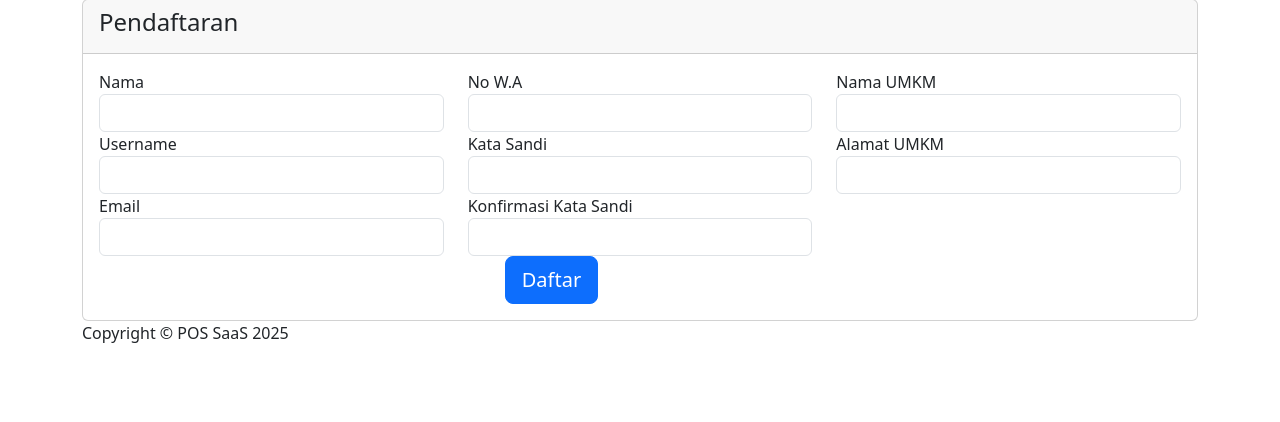
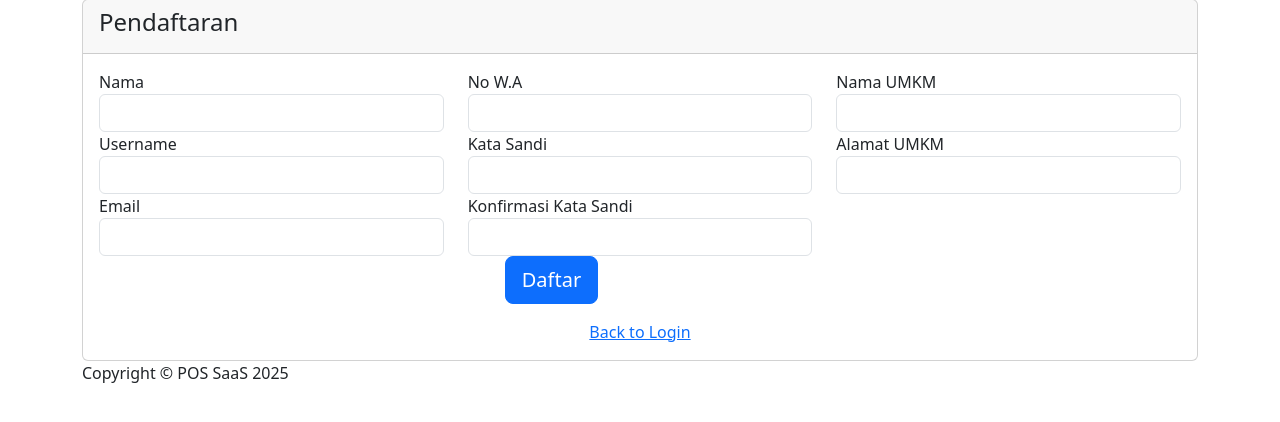
Before and after one commit to Yogi-ArdiansyahN/POS_SAAS_V2, a CodeIgniter 4 app: template app/Views/auth/register.php in a window 1280 px wide. Shown: the part 49-471 px from the top of the page. Run offline with PHP 8.4 and a stand-in for CodeIgniter, Linux system fonts and the light colour scheme; the template is opened without the code that fills it, so the values that code supplies are empty; some libraries are stand-ins or nearby versions.

Commit message:
menambah link back to login pada pendaftaran

```diff
--- a/app/Views/auth/register.php
+++ b/app/Views/auth/register.php
@@ -115,6 +115,9 @@
                                         <button name="daftar" class="btn btn-primary btn-lg btn-block">
                                             Daftar
                                         </button>
+                                        <div class="mx-auto d-flex justify-content-center align-items-center font-weight-bold mt-3">
+                                            <a href="<?= base_url() ?>">Back to Login</a>
+                                        </div>
                                     </div>
                                     <!-- </div> -->
                                 </form>
```
